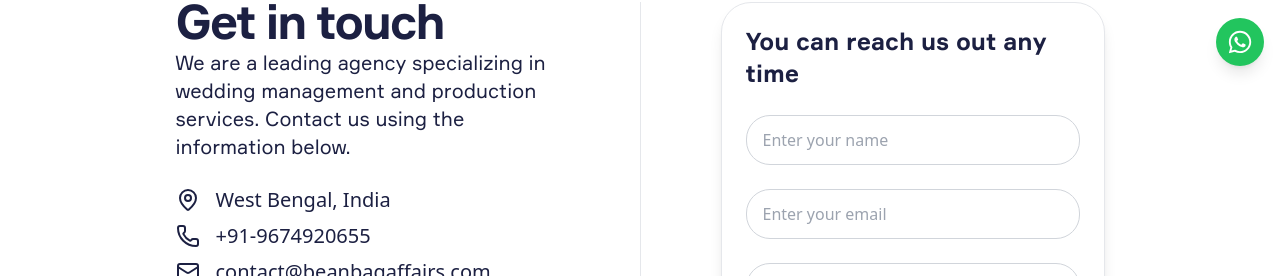
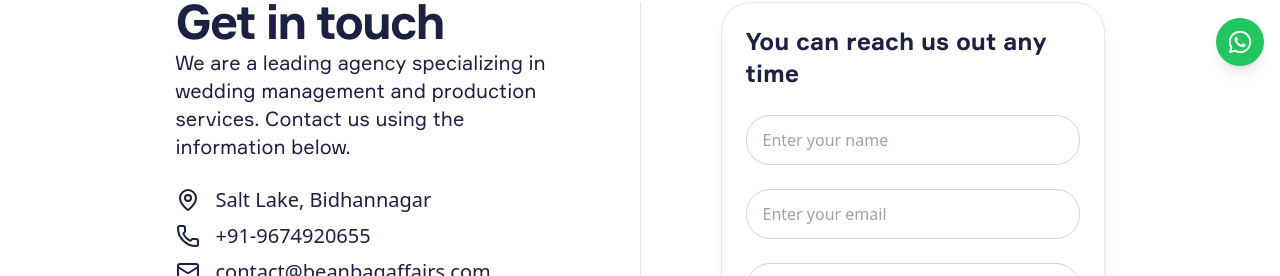
Before and after one commit to beanbagaffairs/beanbag, a Next.js app: page /contact-us in a window 1280 px wide. Shown: the part 718-994 px from the top of the page. Built offline with nearby package versions, Linux system fonts and the light colour scheme.

Commit message:
fix9: Salt lake in contact form section

```diff
--- a/src/components/pages/contact-us/ContactFormSection.tsx
+++ b/src/components/pages/contact-us/ContactFormSection.tsx
@@ -110,7 +110,8 @@ const ContactFormSection = () => {
               className="text-base sm:text-lg md:text-xl lg:text-lg xl:text-xl"
             >
               <div className="mb-2 flex items-center gap-4 font-sans">
-                <MapPin className="w-5 h-5 sm:w-6 sm:h-6" /> West Bengal, India
+                <MapPin className="w-5 h-5 sm:w-6 sm:h-6" /> Salt Lake,
+                Bidhannagar
               </div>
               <div className="mb-2 flex items-center gap-4 font-sans">
                 <Phone className="w-5 h-5 sm:w-6 sm:h-6" /> +91-9674920655
```
